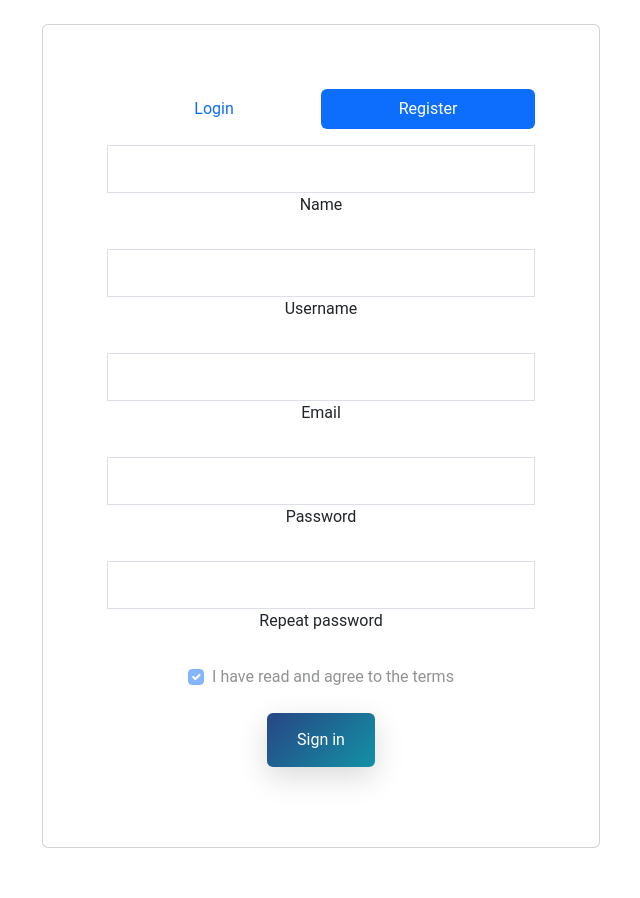
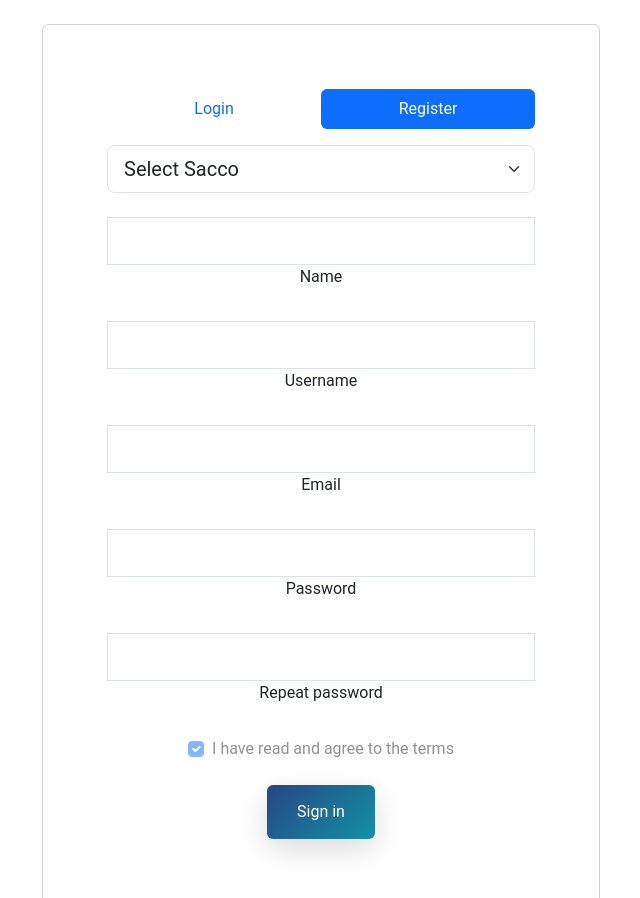
Before and after one commit to stephenWanjala/sakko, a Django app: page /signup in a window 1280 px wide. Shown: the top 898 px of the page, without its empty margins (319-959 px from the left). Run offline with Django 4.2, Linux system fonts and the light colour scheme; data that the repository does not hold is empty; some libraries are stand-ins or nearby versions.

Commit message:
signup template sacco

```diff
--- a/mFarm/templates/mFarm/signUp.html
+++ b/mFarm/templates/mFarm/signUp.html
@@ -10,7 +10,8 @@
                        aria-controls="pills-login" aria-selected="false">Login</a>
                 </li>
                 <li class="nav-item" role="presentation">
-    <a class="nav-link active " id="tab-register" data-mdb-toggle="pill" href="{% url 'signup' %}" role="tab"
+                    <a class="nav-link active " id="tab-register" data-mdb-toggle="pill" href="{% url 'signup' %}"
+                       role="tab"
                        onclick="event.preventDefault(); if(window.location.href !== this.href) { window.location.href = this.href; }"
                        aria-controls="pills-register" aria-selected="true">Register</a>
                 </li>
@@ -20,44 +21,57 @@
             <!-- Pills content -->
             <div class="tab-content">
 
-  <div class="tab-pane fade show active" id="pills-register" role="tabpanel" aria-labelledby="tab-register">
+                <div class="tab-pane fade show active" id="pills-register" role="tabpanel"
+                     aria-labelledby="tab-register">
                     <form method="post">
 
+                         <div class="form-outline mb-4">
+                              <select class="form-select form-select-lg mb-3" aria-label=".form-select-lg example">
+                            <option selected>Select Sacco</option>
+                                  {% for sacco in saccos %}
+
+                                      <option value="{{ sacco.id }}">{{ sacco }}</option>
+                                  {% endfor %}
+                        </select>
+                         </div>
 
                         <!-- Name input -->
                         <div class="form-outline mb-4">
-        <input type="text" id="registerName" class="form-control" />
+                            <input type="text" id="registerName" class="form-control"/>
                             <label class="form-label" for="registerName">Name</label>
                         </div>
 
                         <!-- Username input -->
                         <div class="form-outline mb-4">
-        <input type="text" id="registerUsername" class="form-control" name="username" />
+                            <input type="text" id="registerUsername" class="form-control" name="username"/>
                             <label class="form-label" for="registerUsername">Username</label>
                         </div>
 
                         <!-- Email input -->
                         <div class="form-outline mb-4">
-        <input type="email" id="registerEmail" class="form-control"  name="email" required/>
+                            <input type="email" id="registerEmail" class="form-control" name="email" required/>
                             <label class="form-label" for="registerEmail">Email</label>
                         </div>
 
                         <!-- Password input -->
                         <div class="form-outline mb-4">
-        <input type="password" id="registerPassword" class="form-control" name="password" required />
+                            <input type="password" id="registerPassword" class="form-control" name="password" required/>
                             <label class="form-label" for="registerPassword">Password</label>
                         </div>
 
                         <!-- Repeat Password input -->
                         <div class="form-outline mb-4">
-        <input type="password" id="registerRepeatPassword" class="form-control" name="password2" required />
+                            <input type="password" id="registerRepeatPassword" class="form-control" name="password2"
+                                   required/>
                             <label class="form-label" for="registerRepeatPassword">Repeat password</label>
                         </div>
 
+
                         <!-- Checkbox -->
                         <div class="form-check d-flex justify-content-center mb-4">
-        <input class="form-check-input me-2" type="checkbox" value="" id="registerCheck" checked disabled
-          aria-describedby="registerCheckHelpText" />
+                            <input class="form-check-input me-2" type="checkbox" value="" id="registerCheck" checked
+                                   disabled
+                                   aria-describedby="registerCheckHelpText"/>
                             <label class="form-check-label" for="registerCheck">
                                 I have read and agree to the terms
                             </label>
@@ -66,8 +80,11 @@
                         <!-- Submit button -->
                         <button type="submit" class="btn btn-primary btn-block mb-3">Sign in</button>
                     </form>
+
                 </div>
+
             </div>
+
             <!-- Pills content -->
         </div>
     </div>
--- a/mFarm/views.py
+++ b/mFarm/views.py
@@ -8,7 +8,7 @@ from django.shortcuts import render, redirect
 
 from .forms.FarmerCreationForm import FarmerCreationForm
 # Create your views here.
-from .models import MilkEvaluation
+from .models import MilkEvaluation, Sacco
 
 
 def currentYear():
@@ -56,6 +56,7 @@ def logout_view(request):
 
 
 def signup(request):
+    saccos = Sacco.objects.all()
     if request.method == 'POST':
         form = FarmerCreationForm(request.POST)
         if form.is_valid():
@@ -64,5 +65,5 @@ def signup(request):
             return redirect('login')
     else:
         form = FarmerCreationForm()
-    context = {'form': form}
+    context = {'form': form, 'saccos': saccos}
     return render(request, 'mFarm/signUp.html', context)
--- a/sakko/settings.py
+++ b/sakko/settings.py
@@ -49,7 +49,6 @@ INSTALLED_APPS = [
     'bootstrap5',
     "corsheaders",
 ]
-CRISPY_TEMPLATE_PACK = 'uni_form'  # add the bootstrap template pack
 EMAIL_BACKEND = 'django.core.mail.backends.console.EmailBackend'  # add the email backend
 REST_FRAMEWORK = {
     # Use Django's standard `django.contrib.auth` permissions,
```
Lines whose indentation alone changed are shown as unchanged.
